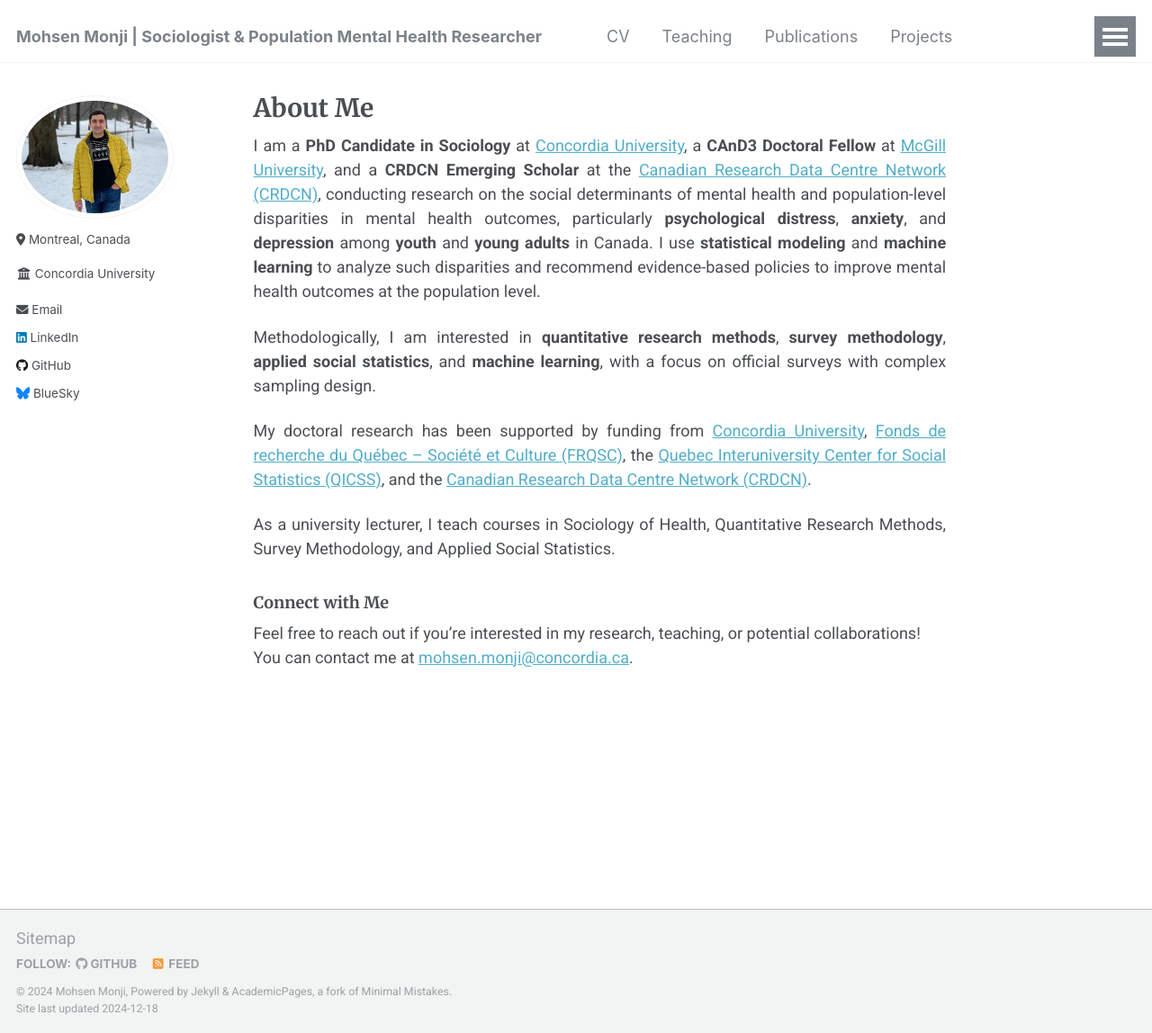
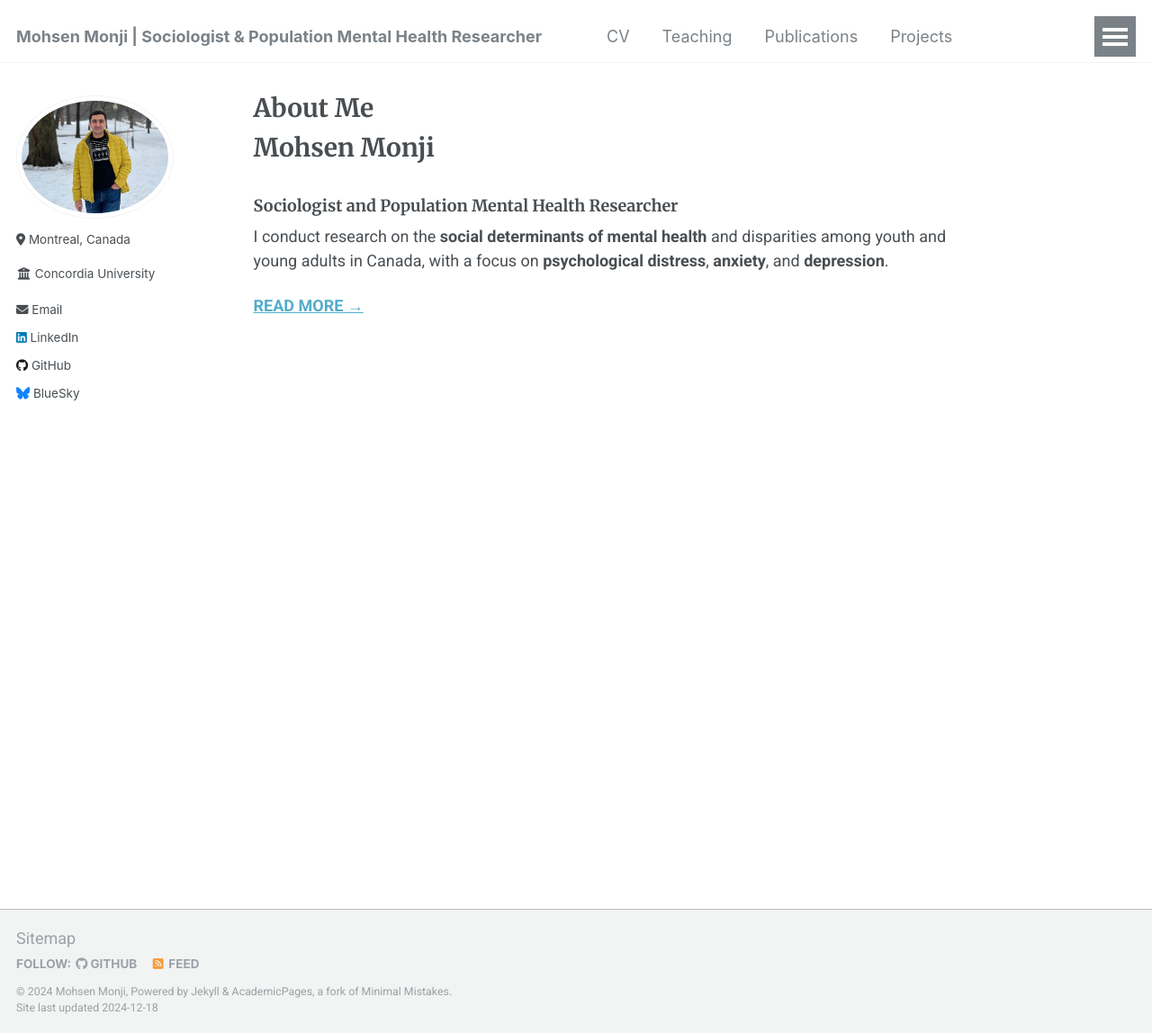
Before and after one commit to Mohsnmonji/mohsnmonji.github.io, a Jekyll site: the page built from _pages/about.md, in a window 1280 px wide and 1148 px high. Shown: the whole window at 90% size. Built offline with Jekyll 4.4.1, drawn with Linux system fonts in a browser that asks for light colours.

Commit message:
Update about.md

```diff
--- a/_pages/about.md
+++ b/_pages/about.md
@@ -2,24 +2,13 @@
 permalink: /
 title: About Me
 seo_title: Mohsen Monji
-description: Sociologist and Population Mental Health Researcher.
+description: Sociologist and Population Mental Health Researcher
 author_profile: true
-redirect_from:
-  - /about/
-  - /about.html
 ---
 
+# Mohsen Monji
+### Sociologist and Population Mental Health Researcher
 
-I am a **PhD Candidate in Sociology** at [Concordia University](https://www.concordia.ca/artsci/sociology-anthropology.html), a **CAnD3 Doctoral Fellow** at [McGill University](https://www.mcgill.ca/cand3/our-people/fellows-2024-25), and a **CRDCN Emerging Scholar** at the [Canadian Research Data Centre Network (CRDCN)](https://crdcn.ca), conducting research on the social determinants of mental health and population-level disparities in mental health outcomes, particularly **psychological distress**, **anxiety**, and **depression** among **youth** and **young adults** in Canada. I use **statistical modeling** and **machine learning** to analyze such disparities and recommend evidence-based policies to improve mental health outcomes at the population level.
+I conduct research on the **social determinants of mental health** and disparities among youth and young adults in Canada, with a focus on **psychological distress**, **anxiety**, and **depression**.
 
-Methodologically, I am interested in **quantitative research methods**, **survey methodology**, **applied social statistics**, and **machine learning**, with a focus on official surveys with complex sampling design.
-
-My doctoral research has been supported by funding from [Concordia University](https://www.concordia.ca/artsci/sociology-anthropology.html), [Fonds de recherche du Québec – Société et Culture (FRQSC)](https://www.frq.gouv.qc.ca), the [Quebec Interuniversity Center for Social Statistics (QICSS)](https://www.ciqss.org), and the [Canadian Research Data Centre Network (CRDCN)](https://crdcn.ca).
-
-
-As a university lecturer, I teach courses in Sociology of Health, Quantitative Research Methods, Survey Methodology, and Applied Social Statistics.
-
-### Connect with Me
-
-Feel free to reach out if you're interested in my research, teaching, or potential collaborations!
-You can contact me at [mohsen.monji@concordia.ca](mailto:mohsen.monji@concordia.ca).
+[**READ MORE →**](/bio/)
```
